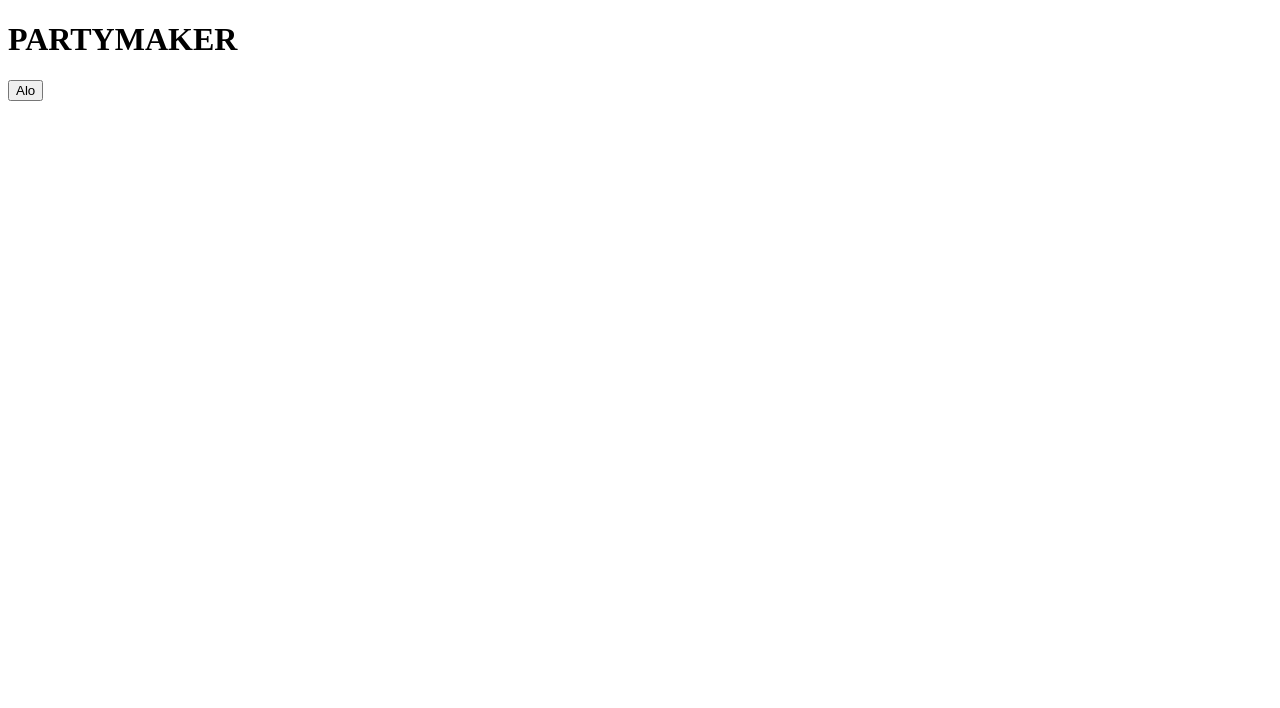
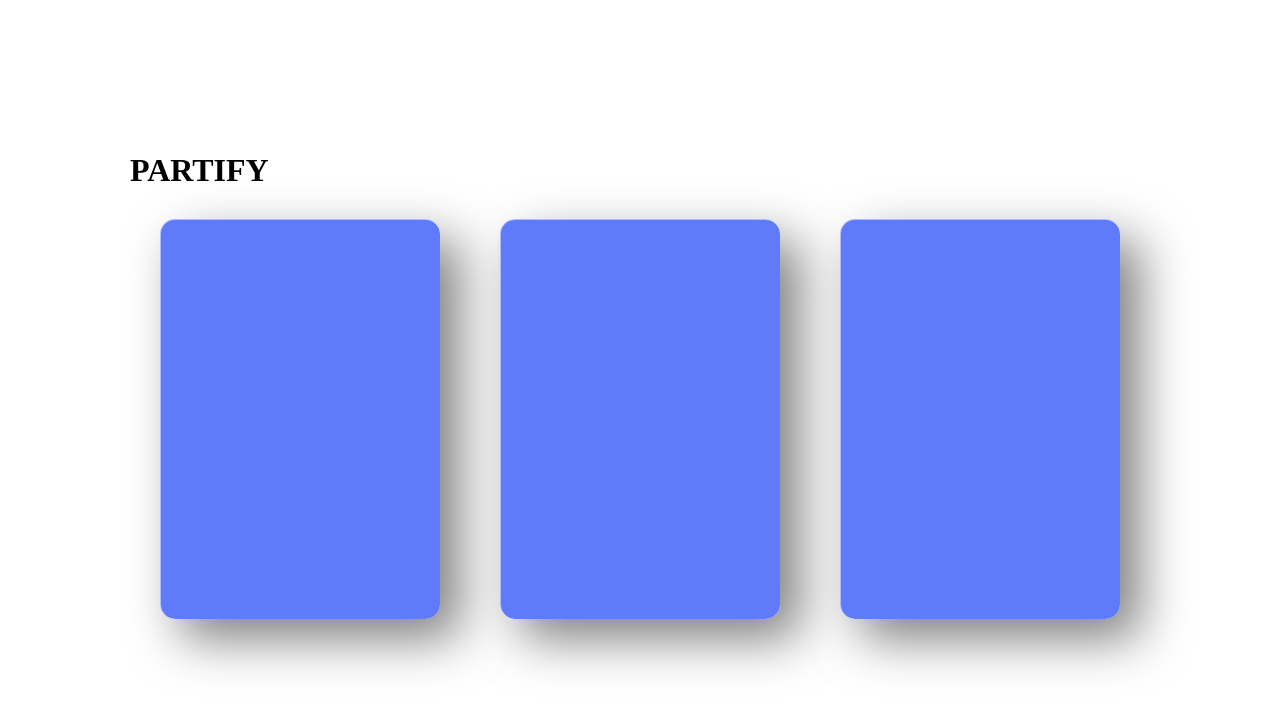
Before and after one commit to pasqualipedro/Partify, a React (Create React App) app: page / in a window 1280 px wide. Shown: the top 708 px of the page. Built offline with nearby package versions, Linux system fonts and the light colour scheme.

Commit message:
cardfeature mvp ok

```diff
--- a/src/App.js
+++ b/src/App.js
@@ -1,10 +1,14 @@
 import React from 'react';
 import NavBar from './Components/NavBar';
+import CardFeature from './Components/CardFeature';
+
+
 
 function App() {
   return (
     <div>
       <NavBar/>
+      <CardFeature/>
     </div>
   );
 }
--- /dev/null
+++ b/src/Components/CardFeature/CardFeature.css
@@ -0,0 +1,87 @@
+*{
+    margin:0 ;
+    padding: 0;
+    box-sizing: border-box;
+    font-family: '';
+}
+
+body{
+    display: flex;
+    justify-content: center;
+    align-items: center;
+    min-height: 100vh;
+    background: rgb(255, 255, 255);
+}
+
+.container{
+    position: relative;
+    display: flex;
+    justify-content: center;
+    align-items: center;
+    max-width: 1200px;
+    flex-wrap: wrap;
+    z-index: 1;
+}
+
+.container .card{
+    position: relative;
+    width: 280px;
+    height: 400px;
+    margin: 30px;
+    box-shadow: 20px 20px 50px rgba(0, 0, 0, 0.5);
+    border-radius: 15px;
+    background: rgba(68, 101, 250, 0.856);
+    overflow: hidden;
+    display: flex;
+    justify-content: center;
+    align-items: center;
+    border-top: 1px solid rgba(255, 255, 255, 0.5);
+    border-left: 1px solid rgba(255, 255, 255, 0.5);
+}
+
+.container .card .content{
+    padding: 20px;
+    text-align: center;
+    transform: translateY(100px);
+    opacity: 0;
+    transition: 0.5s;
+}
+
+.container .card:hover .content{
+    transform: translateY(0px);
+    opacity: 1;
+}
+
+.container .card .content h2{
+    position: absolute;
+    top: -80px;
+    right: 30px;
+    font-size: 8em;
+    color: rgba(255, 255, 255, 0.171);
+    pointer-events: none;
+}
+
+.container .card .content h3{
+    font-size: 1.8em;
+    color: white;
+    z-index: 1;
+}
+
+.container .card .content p{
+    font-size: 1em;
+    color: black;
+    font-weight: 300;
+}
+
+.container .card .content a{
+    position: relative;
+    display: inline-block;
+    padding: 8px 20px;
+    margin-top: 15px;
+    background: white;
+    color: black;
+    text-decoration: none;
+    border-radius: 20px;
+    font-weight: 500;
+    box-shadow: 0 5px 15px rgba(0, 0, 0, 0.2);
+}
--- a/src/Components/CardFeature/index.js
+++ b/src/Components/CardFeature/index.js
@@ -0,0 +1,41 @@
+import React, { Component } from 'react'
+import './CardFeature.css';
+
+
+class CardFeature extends Component {
+    state = {}
+
+    render() {
+        return (
+            <div className="container">
+                <div className="card">
+                    <div className="content">
+                        <h2>01</h2>
+                        <h3>Best Rankings</h3>
+                        <p>Find the most played song, singer or album right now!</p>
+                        <a href="#">More</a>
+                    </div>
+                </div>
+
+                <div className="card">
+                    <div className="content">
+                        <h2>02</h2>
+                        <h3>Music Universe</h3>
+                        <p>Discover the best in the world of music!</p>
+                        <a href="#">More</a>
+                    </div>
+                </div>
+
+                <div className="card">
+                    <div className="content">
+                        <h2>03</h2>
+                        <h3>Party Time</h3>
+                        <p>Listen to your favorite songs!</p>
+                        <a href="#">More</a>
+                    </div>
+                </div>
+            </div>
+        )
+    }
+}
+export default CardFeature;
--- /dev/null
+++ b/src/Components/NavBar/NavBar.css
@@ -0,0 +1,11 @@
+* {
+    box-sizing: border-box;
+    margin: 0;
+    padding: 0;
+}
+
+/* Navbar */
+#navbar {
+    display: flex;
+    background-color: rgba(0, 0, 0, 0.6);
+}
--- a/src/Components/NavBar/index.js
+++ b/src/Components/NavBar/index.js
@@ -6,13 +6,12 @@ const PartyMakerLogo = styled.h1``;
 
 
 function NavBar() {
-    return(
+    return (
         <div>
-            <h1>
-                PARTYMAKER
-            </h1>
-            <button>Alo</button>
+            <h1>PARTIFY</h1>
         </div>
+
+
     )
 }
 
```
